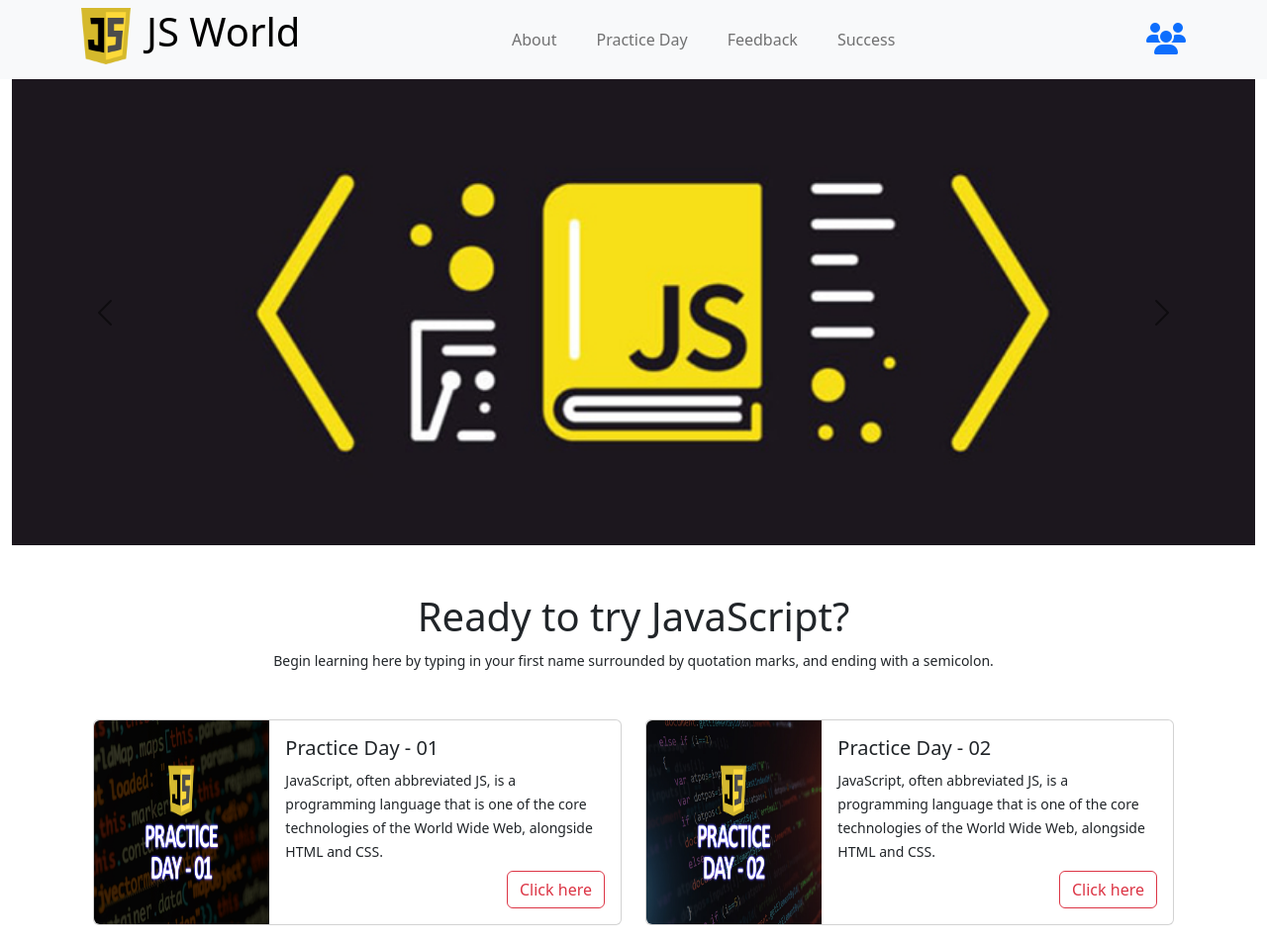
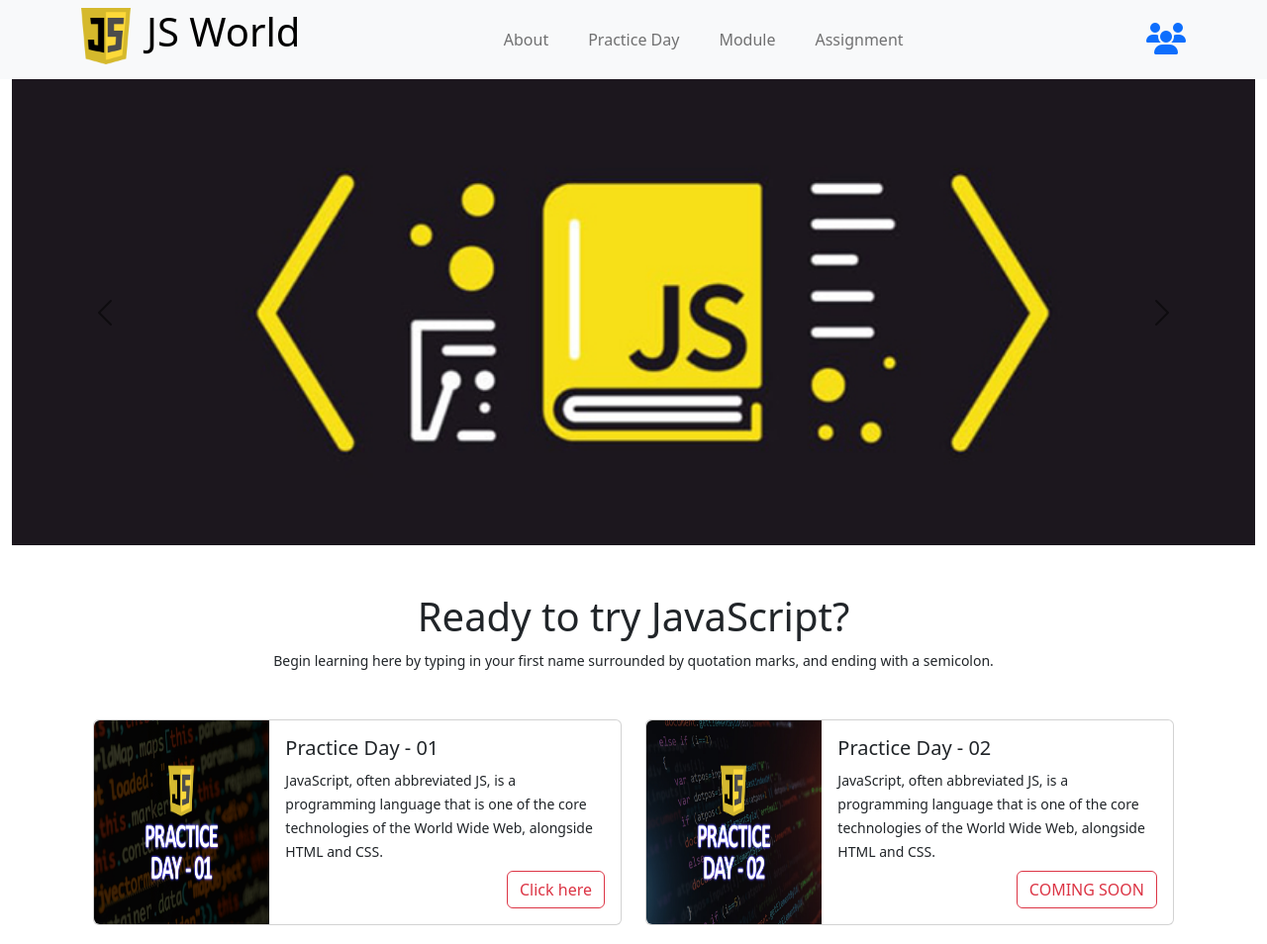
Before and after one commit to asifsikder23/Js-world, a plain HTML site: page index.html in a window 1280 px wide. Shown: the top 954 px of the page at 99% size. Drawn offline with nearby package versions, Linux system fonts and the light colour scheme.

Commit message:
content modify

```diff
--- a/index.html
+++ b/index.html
@@ -38,8 +38,8 @@
                 <div class="navbar-nav ms-auto gap-lg-4">
                   <a class="nav-link" aria-current="page" href="index.html">About</a>
                   <a class="nav-link" href="#practice">Practice Day</a>
-                  <a class="nav-link" href="#feedback">Feedback</a>
-                  <a class="nav-link" href="#success">Success</a>
+                  <a class="nav-link" href="#modules">Module</a>
+                  <a class="nav-link" href="#assignment">Assignment</a>
                   <a class="nav-link" href="#"></a>
                 </div>
                 <div class="ms-auto">
@@ -116,13 +116,15 @@
                             <small class="card-text">JavaScript, often abbreviated JS, is a programming language that is one of the core technologies of the World Wide Web, alongside HTML and CSS.
                             </small>
                             <div class="pt-2 d-flex  justify-content-end">
-                              <a href="practice-day-01.html"><button type="button" class="btn btn-outline-danger">Click here</button></a>
+                              <a href="practice-day-02.html"><button type="button" class="btn btn-outline-danger">COMING SOON</button></a>
                             </div>
                           </div>
                         </div>
                       </div>
                     </div>
-                  </div>
+                </div>
+              </div>
+            </div>
         </section>
     </main>
 
```
Also changed, not shown: practice-day-01.html (+1 -1 lines), images/45124d126d0f0b6d8f5c4d635d466246.gif (added).
